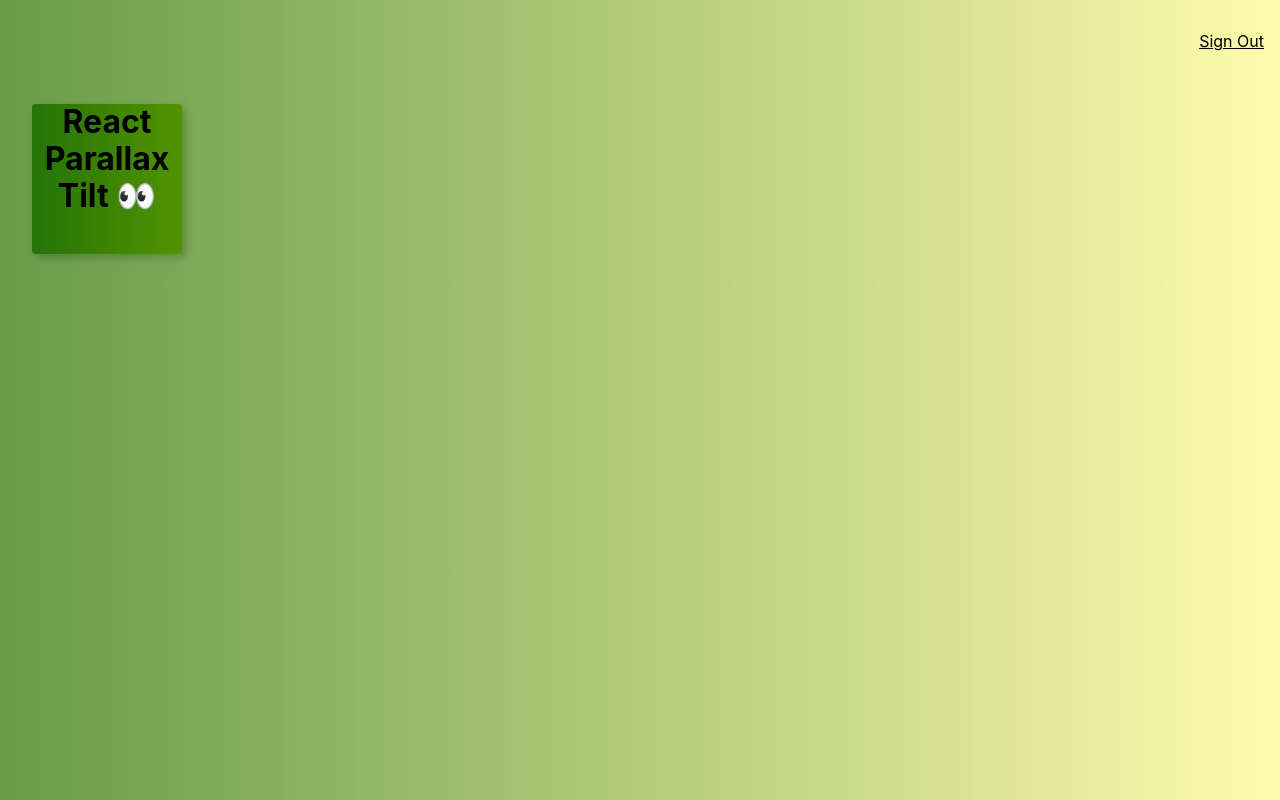
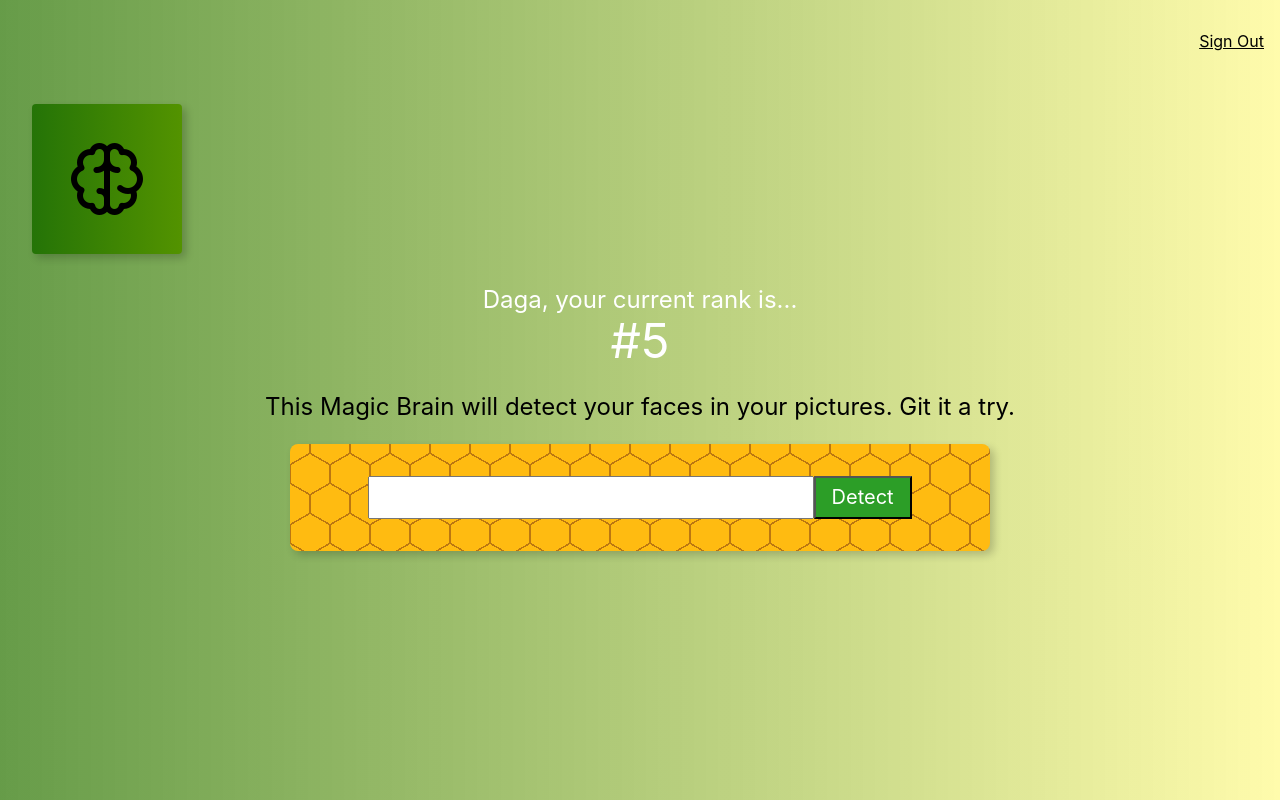
Before and after one commit to DGStach/SmartBrainApp, a React (Create React App) app in the folder smart-brain-app/: page / in a window 1280 px wide. Built offline with nearby package versions, Linux system fonts and the light colour scheme.

Commit message:
ImageLinkForm css, js, Rank.js

```diff
--- a/smart-brain-app/src/App.css
+++ b/smart-brain-app/src/App.css
@@ -1,5 +1,9 @@
 .App {
   text-align: center;
+}
+.center{
+  display: flex;
+  justify-content: center;
 }
 
 .App-logo {
--- a/smart-brain-app/src/App.js
+++ b/smart-brain-app/src/App.js
@@ -2,6 +2,8 @@
 import './App.css';
 import Navigation from "./components/Navigation/Navigation";
 import Logo from "./components/Logo/Logo";
+import ImageLinkForm from "./components/ImageLinkForm/ImageLinkForm";
+import Rank from "./components/Rank/Rank";
 
 class App extends Component{
     render(){
@@ -9,9 +11,9 @@
             <div className="App">
                 <Navigation/>
                 <Logo/>
-       {/*                  {
+                <Rank/>
             <ImageLinkForm/>
-            <FaceRecognition/>}*/}
+           {/* <FaceRecognition/>*/}
             </div>
         );
     }
--- /dev/null
+++ b/smart-brain-app/src/components/ImageLinkForm/ImageLinkForm.css
@@ -0,0 +1,17 @@
+.form {
+    width: 700px;
+    background:
+            radial-gradient(circle farthest-side at 0% 50%,#fb1 23.5%,rgba(240,166,17,0) 0)21px 30px,
+            radial-gradient(circle farthest-side at 0% 50%,#B71 24%,rgba(240,166,17,0) 0)19px 30px,
+            linear-gradient(#fb1 14%,rgba(240,166,17,0) 0, rgba(240,166,17,0) 85%,#fb1 0)0 0,
+            linear-gradient(150deg,#fb1 24%,#B71 0,#B71 26%,rgba(240,166,17,0) 0,rgba(240,166,17,0) 74%,#B71 0,#B71 76%,#fb1 0)0 0,
+            linear-gradient(30deg,#fb1 24%,#B71 0,#B71 26%,rgba(240,166,17,0) 0,rgba(240,166,17,0) 74%,#B71 0,#B71 76%,#fb1 0)0 0,
+            linear-gradient(90deg,#B71 2%,#fb1 0,#fb1 98%,#B71 0%)0 0 #fb1;
+    background-size: 40px 60px;
+}
+.bgDetect {
+    background-color: rgb(44, 158, 39);}
+
+input   {
+    width: 70%;
+}
--- /dev/null
+++ b/smart-brain-app/src/components/ImageLinkForm/ImageLinkForm.js
@@ -0,0 +1,20 @@
+import React from 'react';
+import './ImageLinkForm.css'
+
+const ImageLinkForm = () => {
+    return (
+        <div>
+            <p className='f3'>
+                {'This Magic Brain will detect your faces in your pictures. Git it a try.'}
+            </p>
+            <div className='center'>
+                <div className='form center pa4 br3 shadow-5'>
+                    <input claseName=' f4 pa2' type='text'/>
+                    <button className=' grow f4 link ph3 pv2 dib white bgDetect'>Detect</button>
+                </div>
+            </div>
+        </div>
+
+    )
+}
+export default ImageLinkForm;
--- a/smart-brain-app/src/components/Logo/Logo.js
+++ b/smart-brain-app/src/components/Logo/Logo.js
@@ -1,13 +1,14 @@
 import React from 'react';
 import Tilt from 'react-parallax-tilt';
 import './Logo.css'
+import brain from './brainIcon.png'
 
 const Logo = () =>{
     return (
-    <div className='ma4 mt0'>
+    <div className='ma4 mt0' style={{width:'150px'}}>
         <Tilt>
             <div className='br2 shadow-5 Tilt' style={{ height: '150px', width:'150px', backgroundColor: 'darkgreen' }}>
-                <h1>React Parallax Tilt 👀</h1>
+                <h1><img style={{paddingTop: '30px'}} src={brain} alt='brain.logo'/></h1>
             </div>
         </Tilt>
         </div>
--- /dev/null
+++ b/smart-brain-app/src/components/Rank/Rank.js
@@ -0,0 +1,16 @@
+import React from 'react';
+
+
+const Rank = () => {
+    return (
+        <div>
+            <div className='white f3'>
+                {'Daga, your current rank is...'}
+            </div>
+            <div className='white f1'>
+                {'#5'}
+            </div>
+        </div>
+    )
+}
+export default Rank;
--- a/smart-brain-app/src/index.css
+++ b/smart-brain-app/src/index.css
@@ -13,3 +13,7 @@
   font-family: source-code-pro, Menlo, Monaco, Consolas, 'Courier New',
     monospace;
 }
+
+button {
+  cursor: pointer;
+}
```
Also changed, not shown: smart-brain-app/src/components/Logo/brainIcon.png (added).
